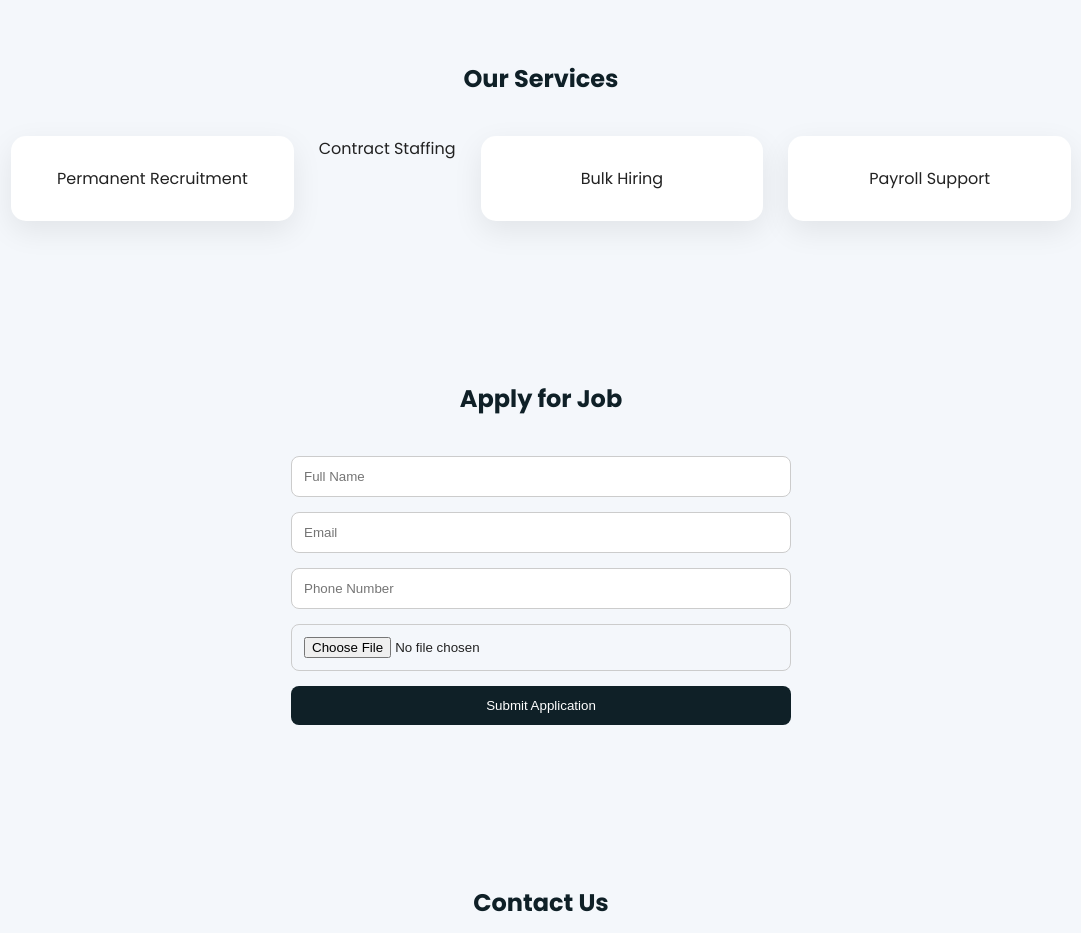
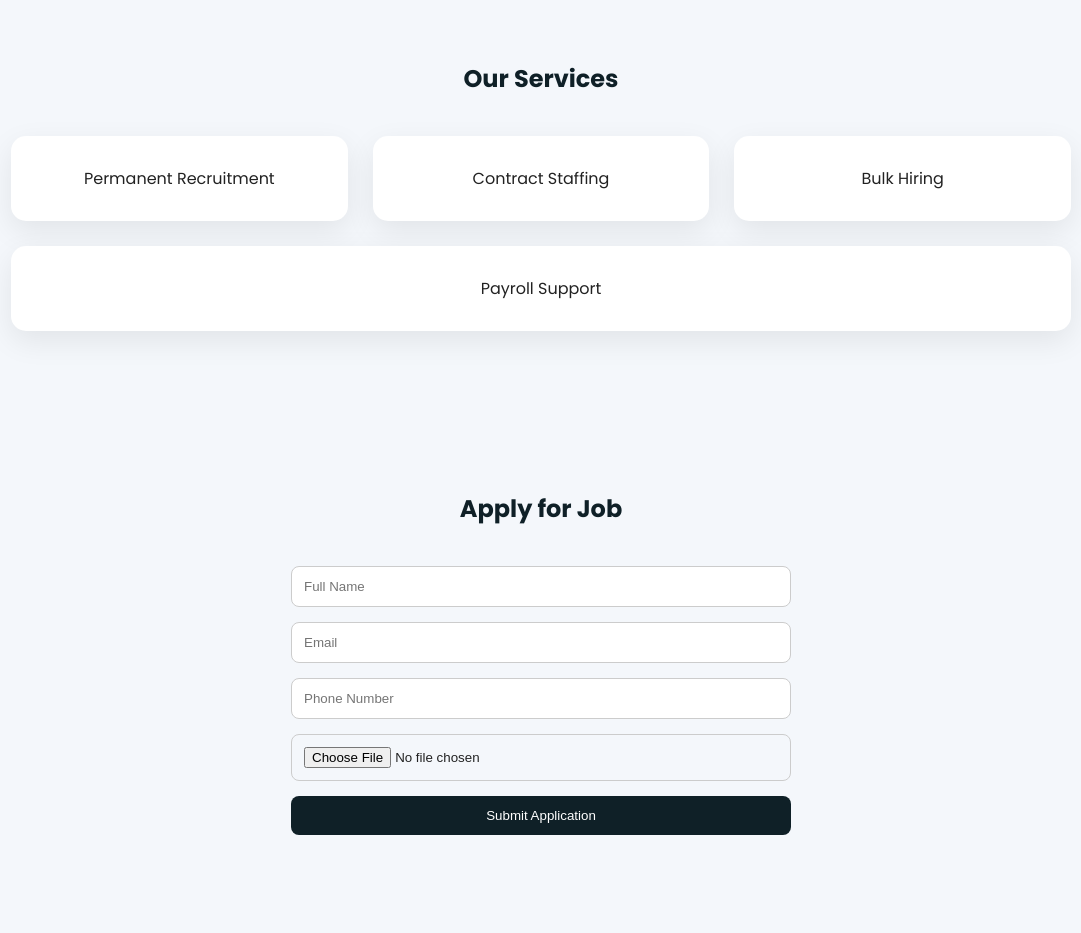
Before and after one commit to sudheerkumar2003-tech/ksp-manpower-consultancy, a plain HTML site: page index.html in a window 1280 px wide. Shown: the part 1220-2153 px from the top of the page, without its empty margins (99-1180 px from the left). Drawn offline with Linux system fonts and the light colour scheme.

Commit message:
Update index.html

```diff
--- a/index.html
+++ b/index.html
@@ -201,7 +201,7 @@ KSP Manpower Consultancy is a Hyderabad based recruitment agency providing verif
 <h2>Our Services</h2>
 <div class="grid">
 <div class="card">Permanent Recruitment</div>
-<div the="card">Contract Staffing</div>
+<div class="card">Contract Staffing</div>
 <div class="card">Bulk Hiring</div>
 <div class="card">Payroll Support</div>
 </div>
@@ -210,7 +210,7 @@ KSP Manpower Consultancy is a Hyderabad based recruitment agency providing verif
 <section id="apply">
 <h2>Apply for Job</h2>
 
-<!-- ⭐⭐ YOUR GOOGLE APPS SCRIPT URL INSERTED ⭐⭐ -->
+<!-- ⭐⭐ YOUR WORKING GOOGLE APPS SCRIPT URL ⭐⭐ -->
 <form id="jobForm"
       action="https://script.google.com/macros/s/AKfycbwR9UpEhWi8sCTISxRX1ftec4dkpHFvdl536tdd1wJ_QChk8PS3pHrELJZ3IdmPltlm/exec"
       method="POST"
```
